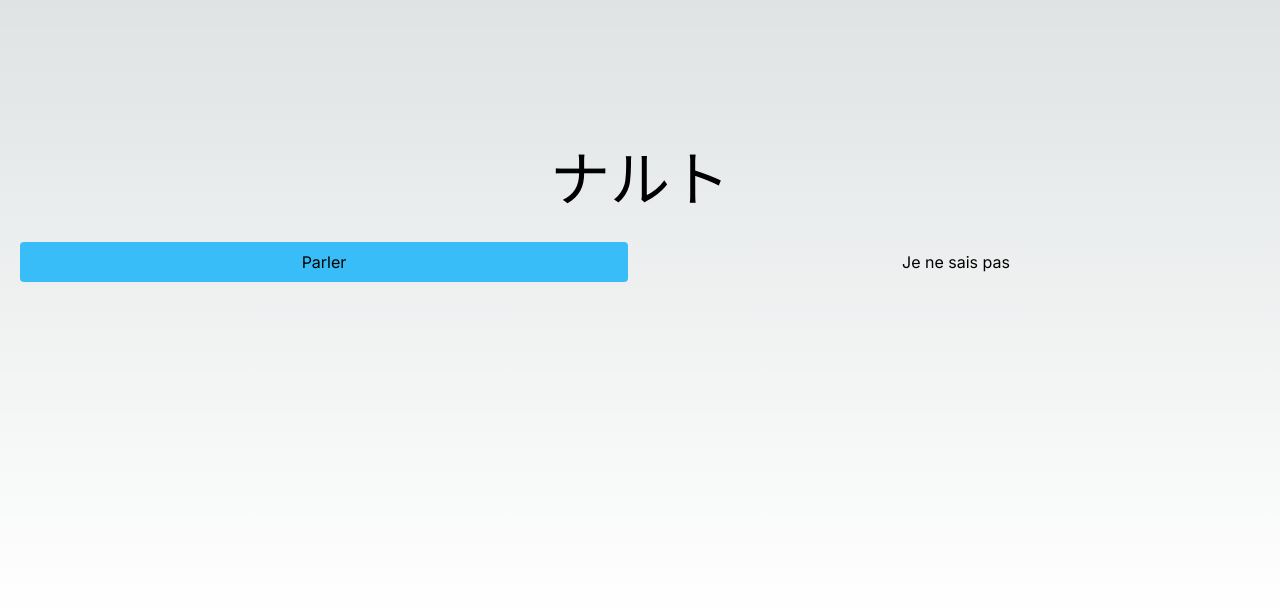
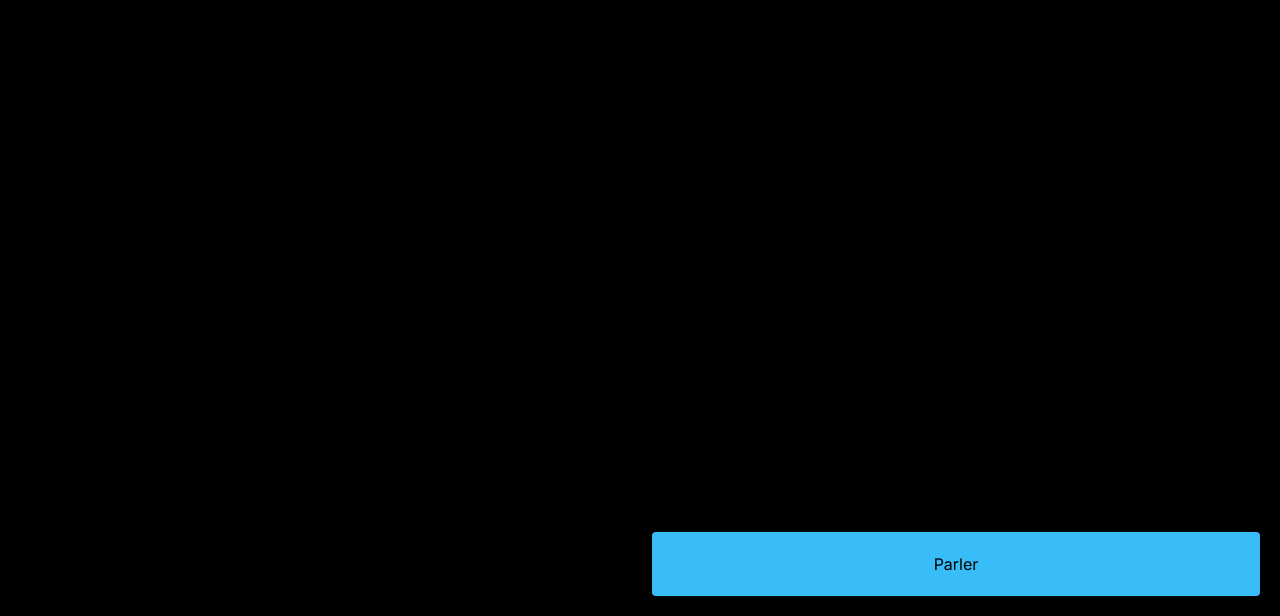
Before and after one commit to anthonyjeamme/langgpt, a Next.js app: page / in a window 1280 px wide. Shown: the part 184-800 px from the top of the page. Built offline with nearby package versions, Linux system fonts and the light colour scheme.

Commit message:
Add sounds

```diff
--- a/next.config.js
+++ b/next.config.js
@@ -1,7 +1,3 @@
-const withPWA = require("next-pwa")({
-  dest: "public",
-});
-
 /** @type {import('next').NextConfig} */
 const nextConfig = {
   experimental: {
@@ -9,4 +5,4 @@ const nextConfig = {
   },
 };
 
-module.exports = withPWA(nextConfig);
+module.exports = nextConfig;
--- a/src/app/page.tsx
+++ b/src/app/page.tsx
@@ -8,7 +8,7 @@ const inter = Inter({ subsets: ["latin"] });
 
 export default function Home() {
   return (
-    <main className="flex min-h-screen flex-col items-center justify-center p-5">
+    <main className="flex min-h-screen p-5 bg-black">
       <Test />
     </main>
   );
--- a/src/components/Test.tsx
+++ b/src/components/Test.tsx
@@ -1,6 +1,10 @@
 import { Ear } from "@phosphor-icons/react";
 import { useRef, useState } from "react";
 import { speak } from "./speech";
+import {
+  SoundsContext,
+  useSounds,
+} from "./contexts/SoundsContext/SoundsContext";
 
 const Test = () => {
   const [currentWord, setCurrentWord] = useState<{
@@ -12,31 +16,32 @@ const Test = () => {
   const scoresRef = useRef<Record<string, number>>({});
 
   return (
+    <SoundsContext>
       <VoiceStep
         key={currentWord.romaji}
         word={currentWord}
         handleNext={(score) => {
-        console.log(currentWord.id, score);
-
-        if (!scoresRef.current[currentWord.id]) {
+          if (!scoresRef.current[currentWord.id])
             scoresRef.current[currentWord.id] = 0;
-        }
 
           scoresRef.current[currentWord.id] = Math.max(
             0,
             scoresRef.current[currentWord.id] + score
           );
 
-        console.log(scoresRef.current);
-
-        setCurrentWord(pickRandomWord(scoresRef.current));
+          setCurrentWord(pickRandomWord(currentWord.id, scoresRef.current));
         }}
       />
+    </SoundsContext>
   );
 
-  function pickRandomWord(scores: Record<string, number>) {
+  function pickRandomWord(
+    currentWordId: string,
+    scores: Record<string, number>
+  ) {
     const list = narutoCharaters
       .filter(({ id }) => !scores[id] || scores[id] < 4)
+      .filter(({ id }) => id !== currentWordId)
       .slice(0, 4);
 
     return getRandomElementFromArray(list);
@@ -59,12 +64,15 @@ const VoiceStep = ({
   };
   handleNext: (score: number) => void;
 }) => {
+  const sounds = useSounds();
+
   const [state, setState] = useState<
     "pending" | "listening" | "success" | "failed"
   >("pending");
 
   return (
-    <div className="text-center w-full">
+    <div className="text-center w-full flex flex-col">
+      <div className="flex-1 flex items-center justify-center mb-5">
         <h1 className="text-6xl font-japanese mb-8 flex justify-center">
           {word.jap.split("").map((caracter, index) => (
             <div className="relative" key={index}>
@@ -77,39 +85,55 @@ const VoiceStep = ({
             </div>
           ))}
         </h1>
+      </div>
 
       <div className="flex">
         {state === "failed" || state === "success" ? (
           <>
             <button
+              className=" flex-1"
               onClick={() => {
+                speak(word.jap);
+                sounds.play("pop");
+              }}
+            >
+              Ecouter
+            </button>
+
+            <button
+              onClick={() => {
+                sounds.play("pop");
                 handleNext(state === "success" ? 1 : -1);
               }}
               className={`${
                 state === "success" ? "bg-green-600" : "bg-red-600"
-              } rounded h-10 text-center mr-6 flex-1`}
+              } rounded h-16 text-center ml-6 flex-1`}
             >
               {state === "success" ? "Bravo !" : "Oups, "} Continuer
-            </button>
-
-            <button
-              className=" flex-1"
-              onClick={() => {
-                speak(word.jap);
-              }}
-            >
-              Ecouter
             </button>
           </>
         ) : (
           <>
             <button
+              className="flex-1 h-16"
+              onClick={() => {
+                speak(word.jap);
+                setState("failed");
+                sounds.play("pop");
+              }}
+            >
+              Je ne sais pas
+            </button>
+
+            <button
               className={`${
                 state === "listening" ? "bg-sky-500" : "bg-sky-400"
-              } rounded h-10  flex-1 text-center mr-6`}
+              } rounded h-16  flex-1 text-center ml-6`}
               onClick={() => {
                 if (!["pending", "failed"].includes(state)) return;
                 setState("listening");
+
+                sounds.play("pop");
 
                 const SpeechRecognition =
                   // @ts-ignore
@@ -139,6 +163,8 @@ const VoiceStep = ({
 
                   if (katakana === word.jap) {
                     setState("success");
+
+                    sounds.play("success");
                   } else {
                     setState("failed");
 
@@ -150,15 +176,6 @@ const VoiceStep = ({
               }}
             >
               {state === "listening" ? <Ear className="m-auto" /> : "Parler"}
-            </button>
-            <button
-              className=" flex-1"
-              onClick={() => {
-                speak(word.jap);
-                setState("failed");
-              }}
-            >
-              Je ne sais pas
             </button>
           </>
         )}
--- /dev/null
+++ b/src/components/contexts/SoundsContext/SoundsContext.tsx
@@ -0,0 +1,63 @@
+import {
+  FC,
+  ReactNode,
+  createContext,
+  useContext,
+  useEffect,
+  useRef,
+} from "react";
+
+type TSoundsContext = {
+  play: (soundName: string) => void;
+};
+
+const soundsContext = createContext<TSoundsContext>({
+  play: () => undefined,
+});
+
+export const SoundsContext: FC<{ children: ReactNode }> = ({ children }) => {
+  const audiosRef = useRef<Record<string, HTMLAudioElement>>({});
+
+  useEffect(() => {
+    preloadSounds();
+  }, []);
+
+  function preloadSounds() {
+    const sounds = [
+      {
+        name: "pop",
+        path: "/sounds/pop.mp3",
+      },
+      {
+        name: "success",
+        path: "/sounds/success.wav",
+      },
+    ];
+
+    for (const sound of sounds) {
+      const audio = new Audio();
+      audio.src = sound.path;
+      audiosRef.current[sound.name] = audio;
+    }
+  }
+
+  const play = (soundName: string) => {
+    //
+
+    if (!audiosRef.current[soundName]) return;
+
+    audiosRef.current[soundName].play();
+  };
+
+  return (
+    <soundsContext.Provider
+      value={{
+        play,
+      }}
+    >
+      {children}
+    </soundsContext.Provider>
+  );
+};
+
+export const useSounds = () => useContext(soundsContext);
```
Also changed, not shown: 2 other files (tests, documents, lock files or other folders). Lines whose indentation alone changed are shown as unchanged.
